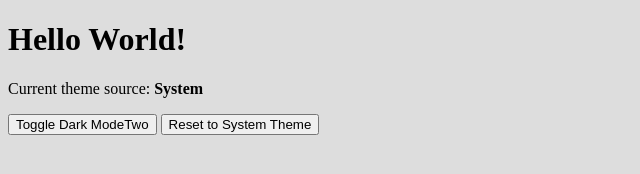
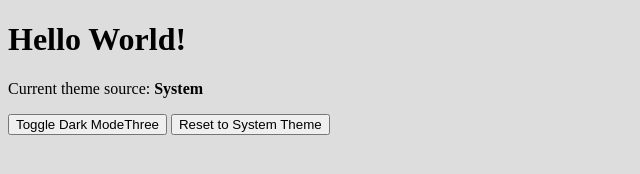
Before and after one commit to yaoguilv/my-electron-app, an Electron app: page index.html in a window 800 px wide. Shown: the full height of the page, 0-640 px from the left. Drawn offline with Linux system fonts and the light colour scheme.

Commit message:
publishThirdEdition

```diff
--- a/index.html
+++ b/index.html
@@ -12,7 +12,7 @@
     <h1>Hello World!</h1>
     <p>Current theme source: <strong id="theme-source">System</strong></p>
 
-    <button id="toggle-dark-mode">Toggle Dark ModeTwo</button>
+    <button id="toggle-dark-mode">Toggle Dark ModeThree</button>
     <button id="reset-to-system">Reset to System Theme</button>
 
     <script src="renderer.js"></script>
--- a/package.json
+++ b/package.json
@@ -1,6 +1,6 @@
 {
   "name": "my-electron-app",
-  "version": "2.0.0",
+  "version": "3.0.0",
   "description": "my electron tutorial",
   "main": "main.js",
   "author": "cx",
```
